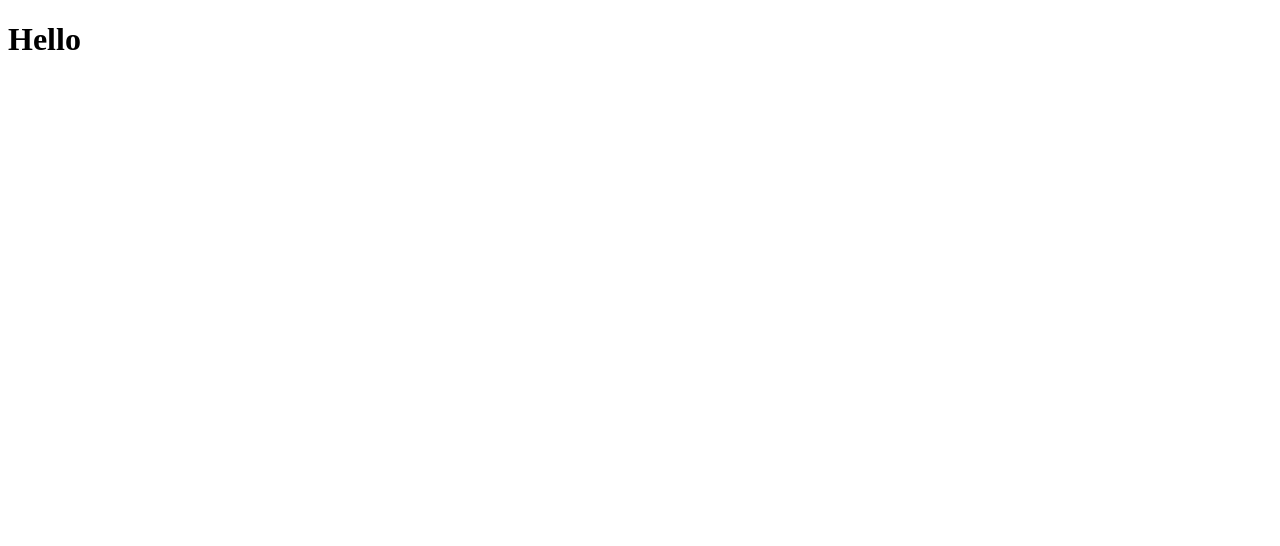
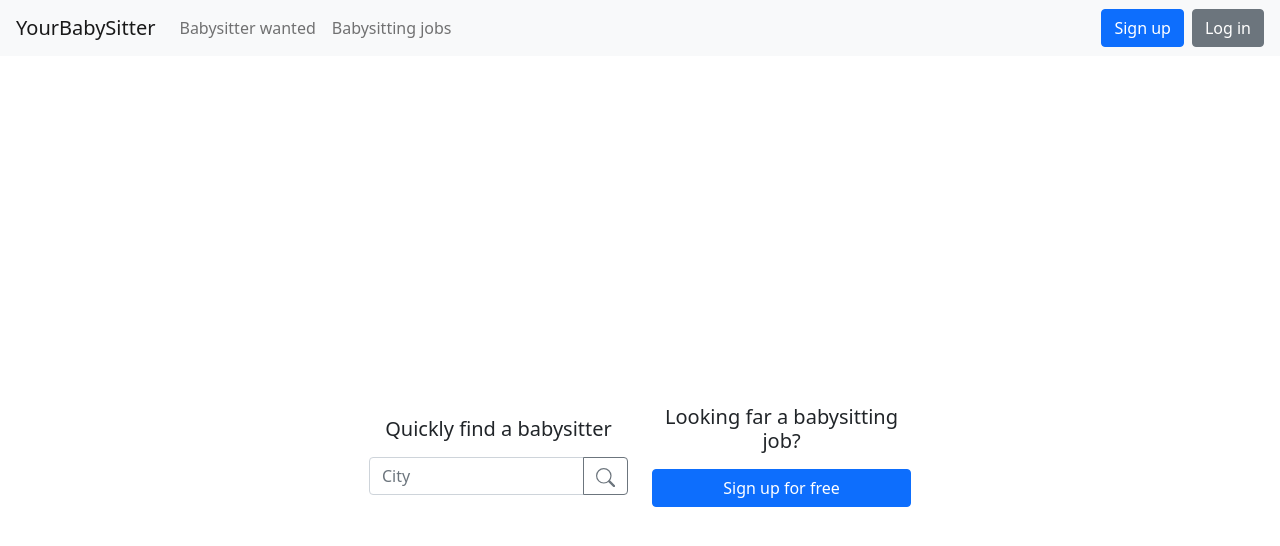
Before and after one commit to nikolasbarwicki/BabySitter_frontend, a React (Create React App) app: page / in a window 1280 px wide. Shown: the top 546 px of the page. Built offline with nearby package versions, Linux system fonts and the light colour scheme.

Commit message:
Setup router and basic components

```diff
--- a/public/index.html
+++ b/public/index.html
@@ -24,6 +24,23 @@
       work correctly both with client-side routing and a non-root public URL.
       Learn how to configure a non-root public URL by running `npm run build`.
     -->
+    <link
+      rel="stylesheet"
+      href="https://stackpath.bootstrapcdn.com/bootstrap/5.0.0-alpha1/css/bootstrap.min.css"
+      integrity="sha384-r4NyP46KrjDleawBgD5tp8Y7UzmLA05oM1iAEQ17CSuDqnUK2+k9luXQOfXJCJ4I"
+      crossorigin="anonymous"
+    />
+    <script
+      src="https://stackpath.bootstrapcdn.com/bootstrap/5.0.0-alpha1/js/bootstrap.min.js"
+      integrity="sha384-oesi62hOLfzrys4LxRF63OJCXdXDipiYWBnvTl9Y9/TRlw5xlKIEHpNyvvDShgf/"
+      crossorigin="anonymous"
+    ></script>
+    <script
+      src="https://cdn.jsdelivr.net/npm/popper.js@1.16.0/dist/umd/popper.min.js"
+      integrity="sha384-Q6E9RHvbIyZFJoft+2mJbHaEWldlvI9IOYy5n3zV9zzTtmI3UksdQRVvoxMfooAo"
+      crossorigin="anonymous"
+    ></script>
+
     <title>React App</title>
   </head>
   <body>
--- a/src/App.js
+++ b/src/App.js
@@ -1,5 +1,20 @@
 import React from 'react';
+import { BrowserRouter as Router, Switch, Route } from 'react-router-dom';
 
-const App = () => <h1>Hello</h1>;
+import Navbar from './components/Navbar';
+import Landing from './components/Landing';
+import Register from './components/auth/Register';
+import Login from './components/auth/Login';
+
+const App = () => (
+  <Router>
+    <Navbar />
+    <Switch>
+      <Route exact path="/" component={Landing} />
+      <Route exact path="/register" component={Register} />
+      <Route exact path="/login" component={Login} />
+    </Switch>
+  </Router>
+);
 
 export default App;
--- /dev/null
+++ b/src/components/Landing.js
@@ -0,0 +1,42 @@
+import React from 'react';
+import { Link } from 'react-router-dom';
+
+const Landing = () => (
+  <div className="container ">
+    <div className="row justify-content-md-center align-items-center vh-100">
+      <div className="col col-lg-3 d-flex flex-column justify-content-center">
+        <h5 className="mb-3 text-center">Quickly find a babysitter</h5>
+        <div className="input-group">
+          <input type="text" className="form-control" placeholder="City" />
+          <button className="btn btn-outline-secondary" type="button">
+            <svg
+              width="1.2em"
+              height="1.2em"
+              viewBox="0 0 16 16"
+              className="bi bi-search"
+              fill="currentColor"
+              xmlns="http://www.w3.org/2000/svg"
+            >
+              <path
+                fillRule="evenodd"
+                d="M10.442 10.442a1 1 0 0 1 1.415 0l3.85 3.85a1 1 0 0 1-1.414 1.415l-3.85-3.85a1 1 0 0 1 0-1.415z"
+              />
+              <path
+                fillRule="evenodd"
+                d="M6.5 12a5.5 5.5 0 1 0 0-11 5.5 5.5 0 0 0 0 11zM13 6.5a6.5 6.5 0 1 1-13 0 6.5 6.5 0 0 1 13 0z"
+              />
+            </svg>
+          </button>
+        </div>
+      </div>
+      <div className="col col-lg-3 d-flex flex-column justify-content-center">
+        <h5 className="mb-3 text-center">Looking far a babysitting job?</h5>
+        <Link to="/register" className="btn btn-primary">
+          Sign up for free
+        </Link>
+      </div>
+    </div>
+  </div>
+);
+
+export default Landing;
--- /dev/null
+++ b/src/components/Navbar.js
@@ -0,0 +1,72 @@
+import React from 'react';
+import { Link } from 'react-router-dom';
+
+const Navigation = () => (
+  <nav className="navbar navbar-expand-lg navbar-light bg-light">
+    <div className="container-fluid">
+      <Link className="navbar-brand" to="/">
+        YourBabySitter
+      </Link>
+      <button
+        className="navbar-toggler"
+        type="button"
+        data-toggle="collapse"
+        data-target="#navbarSupportedContent"
+      >
+        <span className="navbar-toggler-icon" />
+      </button>
+      <div className="collapse navbar-collapse" id="navbarSupportedContent">
+        <ul className="navbar-nav mr-auto mb-2 mb-lg-0">
+          <li className="nav-item">
+            <Link className="nav-link" to="/sitters">
+              Babysitter wanted
+            </Link>
+          </li>
+          <li className="nav-item">
+            <Link className="nav-link" to="/jobs">
+              Babysitting jobs
+            </Link>
+          </li>
+        </ul>
+        <ul className="navbar-nav mb-2 mb-lg-0">
+          <li className="nav-item mr-2">
+            <Link to="/register" className="btn btn-primary">
+              Sign up
+            </Link>
+          </li>
+          <li className="nav-item">
+            <Link to="/login" className="btn btn-secondary">
+              Log in
+            </Link>
+          </li>
+        </ul>
+        {/* <div className="btn-group">
+          <button
+            type="button"
+            className="btn btn-secondary dropdown-toggle"
+            data-toggle="dropdown"
+          >
+            Dashboard
+          </button>
+          <ul className="dropdown-menu dropdown-menu-right">
+            <li>
+              <button className="dropdown-item" type="button">
+                Edit profile
+              </button>
+            </li>
+            <li>
+              <hr className="dropdown-divider" />
+            </li>
+            <li>
+              <button className="dropdown-item" type="button">
+                Logout
+              </button>
+            </li>
+          </ul>
+        </div> */}
+      </div>
+    </div>
+  </nav>
+);
+
+export default Navigation;
--- /dev/null
+++ b/src/components/auth/Login.js
@@ -0,0 +1,5 @@
+import React from 'react';
+
+const Login = () => <div className="container">LOGIN</div>;
+
+export default Login;
--- /dev/null
+++ b/src/components/auth/Register.js
@@ -0,0 +1,5 @@
+import React from 'react';
+
+const Register = () => <div className="container">REGISTER</div>;
+
+export default Register;
```
Also changed, not shown: package.json (+6 -1 lines), 2 other files (tests, documents, lock files or other folders).
